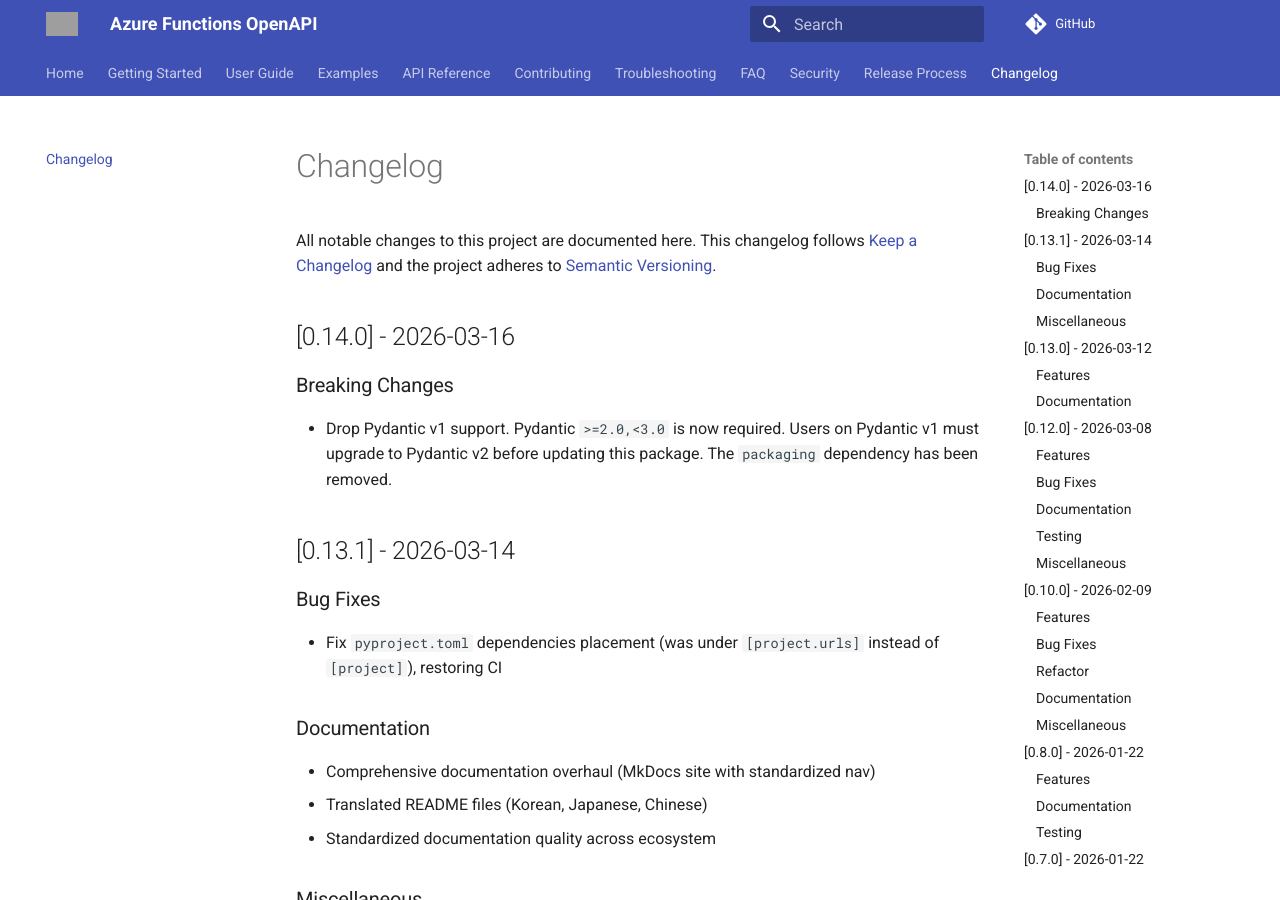
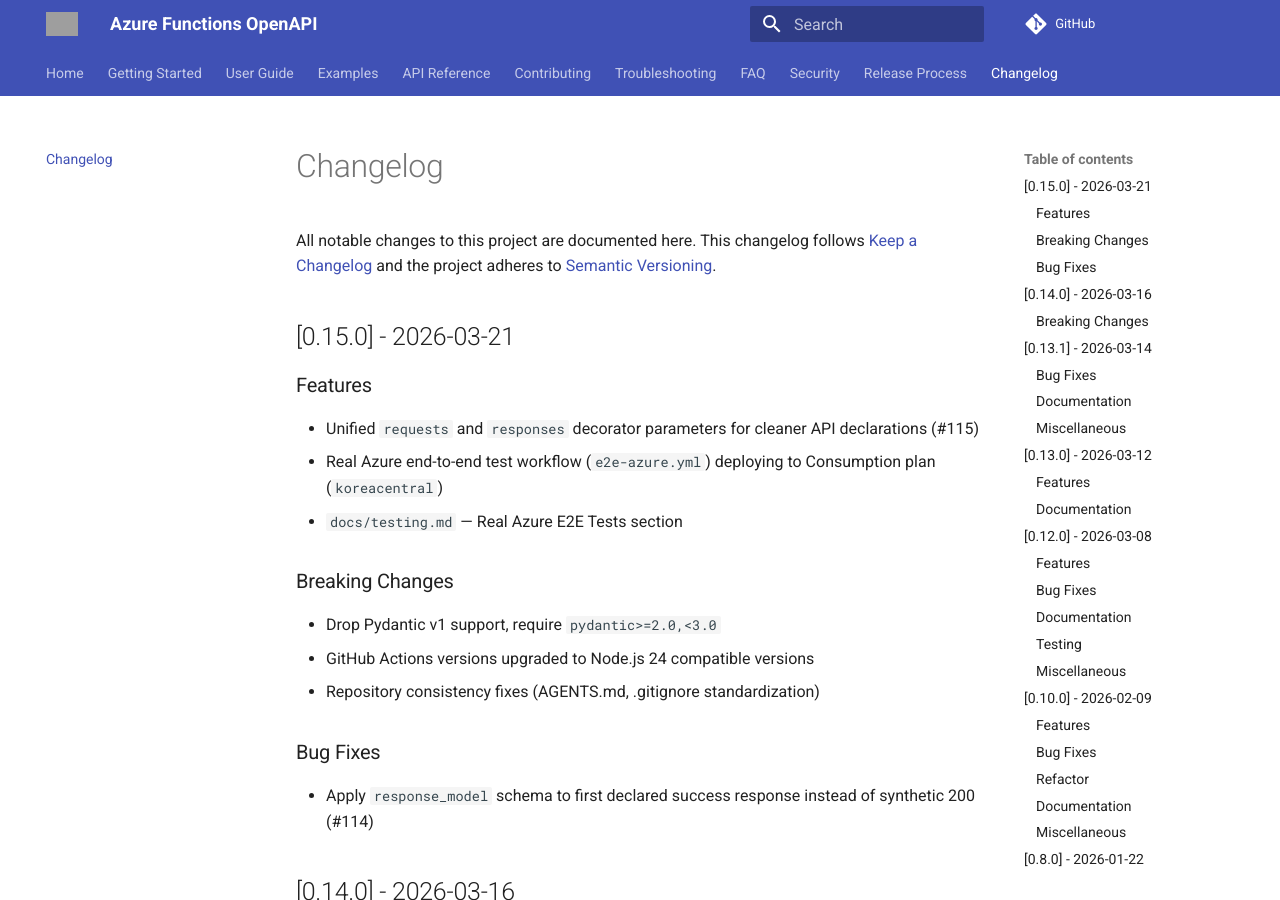
Before and after one commit to yeongseon/azure-functions-openapi, an MkDocs documentation site: the page built from docs/changelog.md, in a window 1280 px wide and 900 px high. Built offline with MkDocs 1.6.1 and Material for MkDocs 9.7.7, drawn with Linux system fonts in a browser that asks for light colours; comment, search, counter and statistics services are not loaded; grey boxes are pictures that could not be loaded.

Commit message:
docs: sync docs/changelog.md with 0.15.0 release notes (#126)
The MkDocs changelog was missing the 0.15.0 entry. Added it from
the root CHANGELOG.md to keep the published docs site current.

Ultraworked with [Sisyphus](https://github.com/code-yeongyu/oh-my-opencode)

Co-authored-by: Sisyphus <clio-agent@sisyphuslabs.ai>

```diff
--- a/docs/changelog.md
+++ b/docs/changelog.md
@@ -3,6 +3,24 @@
 All notable changes to this project are documented here. This changelog follows
 [Keep a Changelog](https://keepachangelog.com/) and the project adheres to
 [Semantic Versioning](https://semver.org/).
+
+## [0.15.0] - 2026-03-21
+
+### Features
+
+- Unified `requests` and `responses` decorator parameters for cleaner API declarations (#115)
+- Real Azure end-to-end test workflow (`e2e-azure.yml`) deploying to Consumption plan (`koreacentral`)
+- `docs/testing.md` — Real Azure E2E Tests section
+
+### Breaking Changes
+
+- Drop Pydantic v1 support, require `pydantic>=2.0,<3.0`
+- GitHub Actions versions upgraded to Node.js 24 compatible versions
+- Repository consistency fixes (AGENTS.md, .gitignore standardization)
+
+### Bug Fixes
+
+- Apply `response_model` schema to first declared success response instead of synthetic 200 (#114)
 
 ## [0.14.0] - 2026-03-16
 
```
